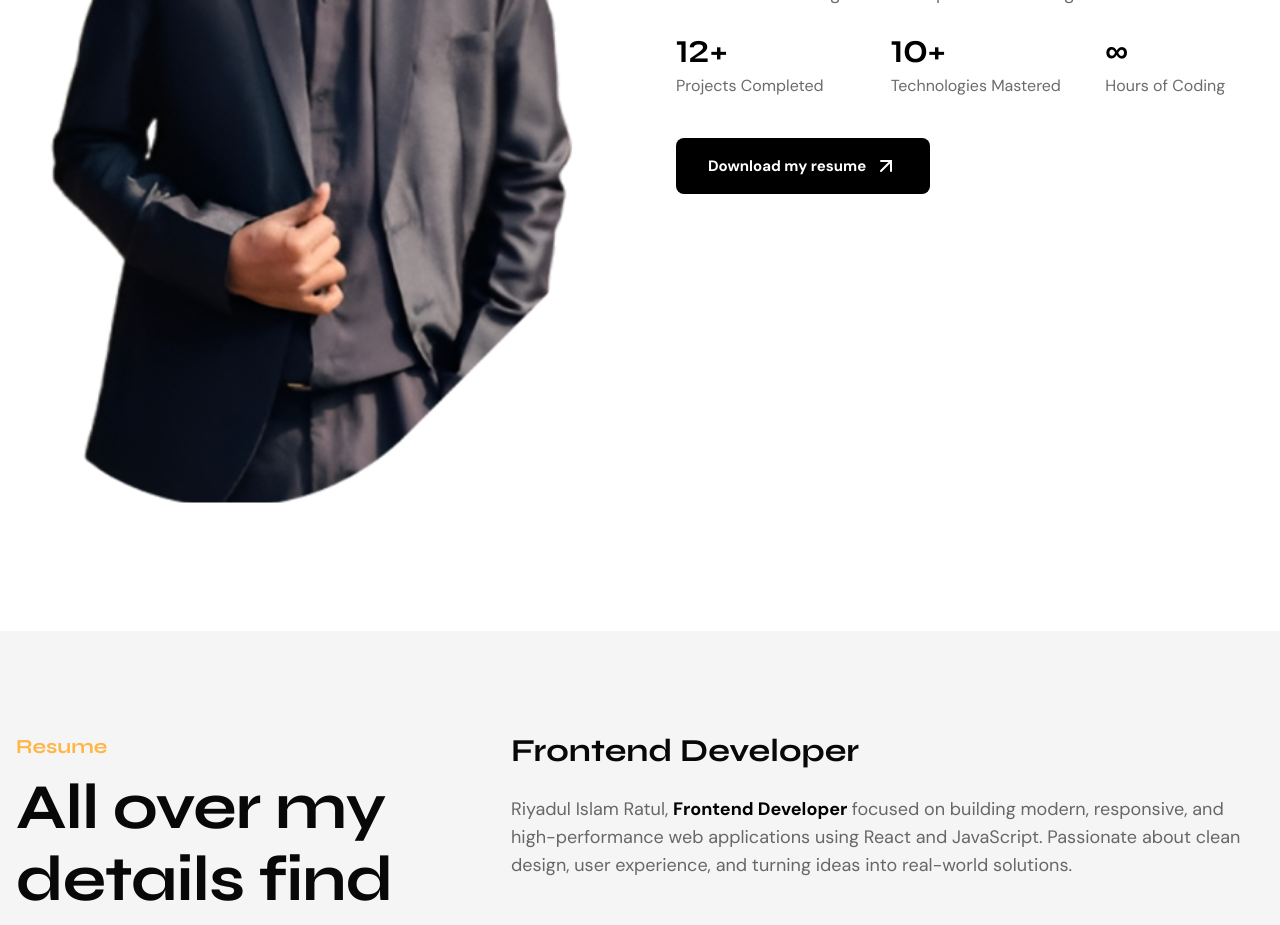
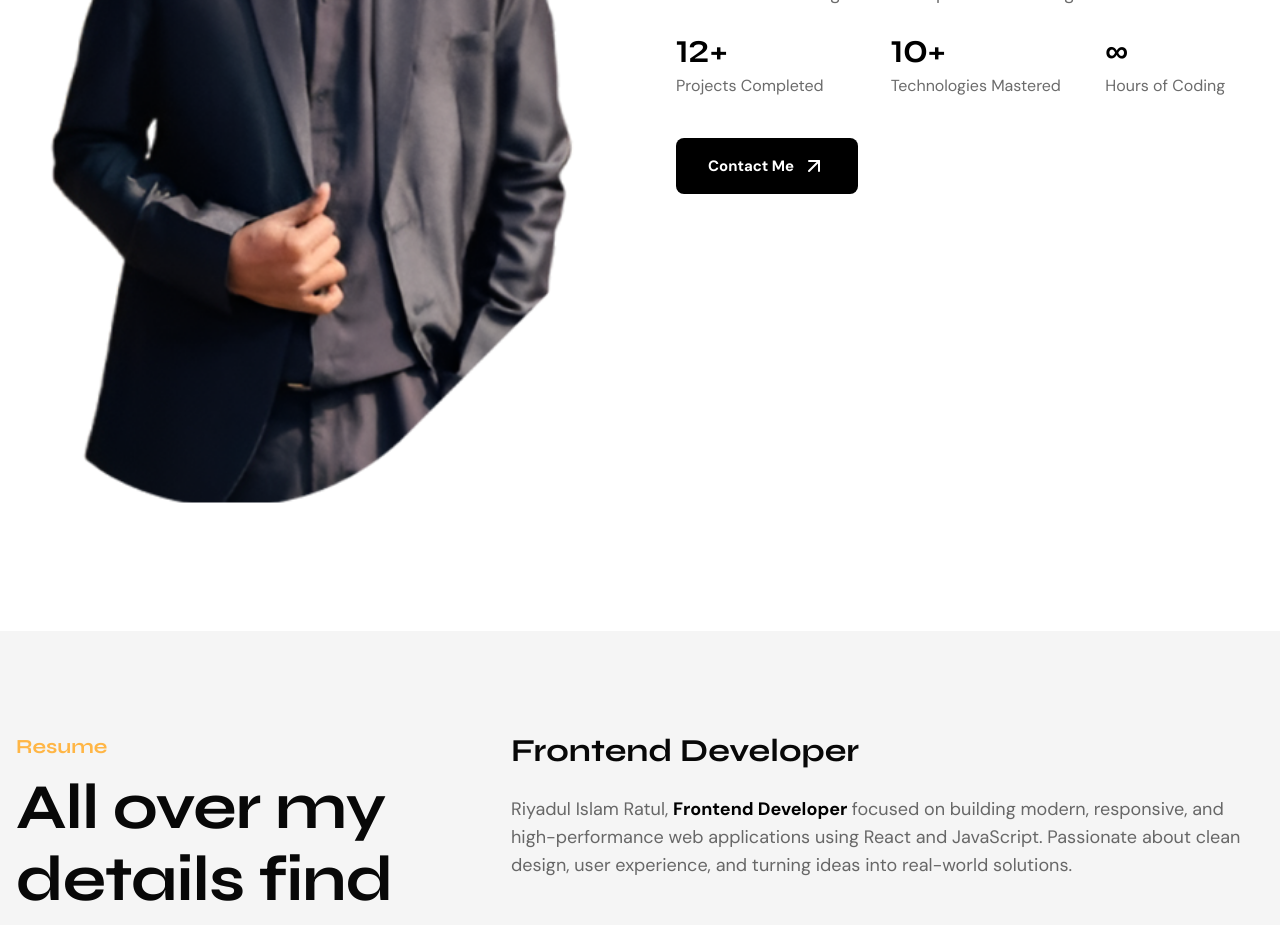
Before and after one commit to Riyadulislamratul/My_Portfolio, a React (Vite) app: page / in a window 1280 px wide. Shown: the part 2140-3065 px from the top of the page. Built offline with nearby package versions, Linux system fonts and the light colour scheme.

Commit message:
intro updated

```diff
--- a/src/components/Intro.jsx
+++ b/src/components/Intro.jsx
@@ -5,6 +5,7 @@ import { BlackButton } from "./Hero";
 import Hello from "../assets/hello.png";
 import Reveal from "./Reveal";
 import { Stagger, StaggerItem } from "./Stagger";
+import { Link } from "react-router";
 
 const Intro = () => {
   return (
@@ -81,11 +82,11 @@ const Intro = () => {
                   </StaggerItem>
                 </div>
                 <StaggerItem>
-                  <a href="/MD Riyadul Islam Ratul.pdf" target="_blank" download>
+                  <Link to="/contact" >
                     <BlackButton className="mt-8 md:mt-10 md:w-auto">
-                      Download my resume
+                      Contact Me
                     </BlackButton>
-                  </a>
+                  </Link>
                 </StaggerItem>
               </div>
             </Stagger>
```
